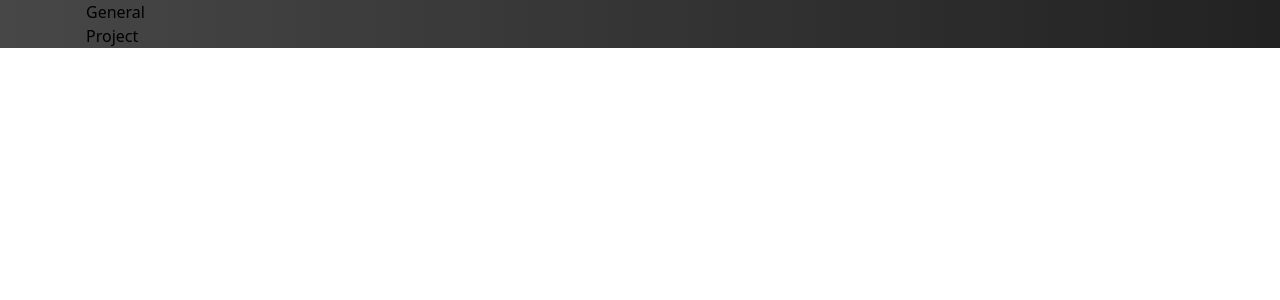
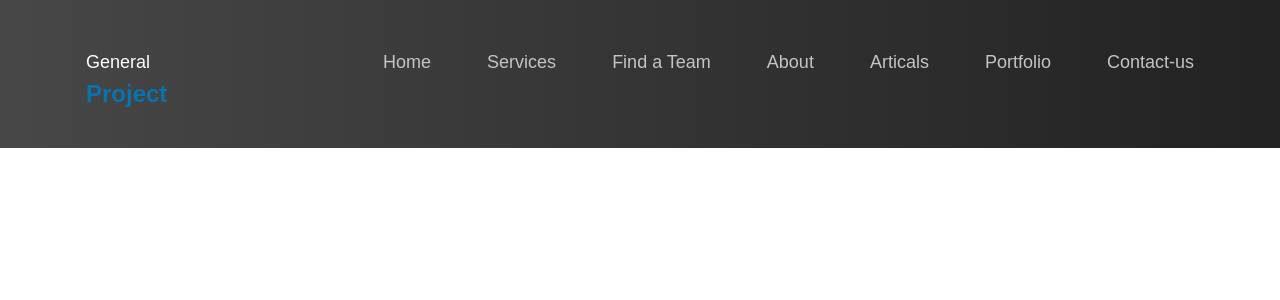
Before and after one commit to Deepakverma-556/architectural, a React (Create React App) app: page / in a window 1280 px wide. Shown: the top 300 px of the page. Built offline with nearby package versions, Linux system fonts and the light colour scheme.

Commit message:
navbar done

```diff
--- a/src/components/Header.jsx
+++ b/src/components/Header.jsx
@@ -1,20 +1,182 @@
-import React from 'react'
+import React from "react";
+import { useState, useEffect } from "react";
 
 const Header = () => {
+    const [open, setOpen] = useState(false);
+    useEffect(() => {
+      const handleOverflow = () => {
+        if (open && window.innerWidth < 1024) {
+          document.body.classList.add("overflow-hidden");
+        } else {
+          document.body.classList.remove("overflow-hidden");
+        }
+      };
+      handleOverflow();
+      window.addEventListener("resize", handleOverflow);
+      return () => {
+        window.removeEventListener("resize", handleOverflow);
+      };
+    }, [open]);
   return (
-      <section className='bg-gradient-to-r from-[#474747] to-[#222222]'>
+    <section className="bg-gradient-to-r from-[#474747] to-[#222222] font-poppins pt-12">
       <nav>
-              <div className='max-w-xxl mx-auto px-4'>
+        <div className="max-w-xxl mx-auto px-4 pb-9">
+          <div className="w-full flex justify-between items-start">
             <div>
-                      <a href="">General <br/> <span>Project</span></a>
+              <a href="" className="font-medium text-lg leading-7 text-white">
+                General <br />{" "}
+                <span className="font-bold text-2xl leading-9 text-blue">
+                  Project
+                </span>
+              </a>
             </div>
-                  <ul>
-                      <li></li>
+            <ul className="flex items-center gap-14 max-lg:hidden">
+              <li>
+                <a
+                  href="#"
+                  className="font-medium text-lg leading-7 relative group text-gray"
+                >
+                  Home
+                  <div className="bg-gray h-[1px] absolute bottom-0 left-1/2 right-1/2 group-hover:left-0 group-hover:right-0 origin-center transition-all duration-300"></div>
+                </a>
+              </li>
+              <li>
+                <a
+                  href="#"
+                  className="font-medium text-lg leading-7 relative group text-gray"
+                >
+                  Services
+                  <div className="bg-gray h-[1px] absolute bottom-0 left-1/2 right-1/2 group-hover:left-0 group-hover:right-0 origin-center transition-all duration-300"></div>
+                </a>
+              </li>
+              <li>
+                <a
+                  href="#"
+                  className="font-medium text-lg leading-7 relative group text-gray text-nowrap"
+                >
+                  Find a Team
+                  <div className="bg-gray h-[1px] absolute bottom-0 left-1/2 right-1/2 group-hover:left-0 group-hover:right-0 origin-center transition-all duration-300"></div>
+                </a>
+              </li>
+              <li>
+                <a
+                  href="#"
+                  className="font-medium text-lg leading-7 relative group text-gray"
+                >
+                  About
+                  <div className="bg-gray h-[1px] absolute bottom-0 left-1/2 right-1/2 group-hover:left-0 group-hover:right-0 origin-center transition-all duration-300"></div>
+                </a>
+              </li>
+              <li>
+                <a
+                  href="#"
+                  className="font-medium text-lg leading-7 relative group text-gray"
+                >
+                  Articals
+                  <div className="bg-gray h-[1px] absolute bottom-0 left-1/2 right-1/2 group-hover:left-0 group-hover:right-0 origin-center transition-all duration-300"></div>
+                </a>
+              </li>
+              <li>
+                <a
+                  href="#"
+                  className="font-medium text-lg leading-7 relative group text-gray"
+                >
+                  Portfolio
+                  <div className="bg-gray h-[1px] absolute bottom-0 left-1/2 right-1/2 group-hover:left-0 group-hover:right-0 origin-center transition-all duration-300"></div>
+                </a>
+              </li>
+              <li>
+                <a
+                  href="#"
+                  className="font-medium text-lg leading-7 relative group text-gray text-nowrap"
+                >
+                  Contact-us
+                  <div className="bg-gray h-[1px] absolute bottom-0 left-1/2 right-1/2 group-hover:left-0 group-hover:right-0 origin-center transition-all duration-300"></div>
+                </a>
+              </li>
             </ul>
+            <div
+              className="lg:hidden text-white z-20 text-4xl max-sm:text-3xl font-bold"
+              onClick={() => setOpen(!open)}
+            >
+              {open ? "✕" : "☰"}
+            </div>
+          </div>
+          <div
+            className={`w-full h-full bg-black transition-all duration-500 left-0 lg:-top-full z-10 fixed flex justify-center items-center ${
+              open ? "top-0 left-0" : "-top-full"
+            }`}
+          >
+            <ul className="flex flex-col justify-center items-center gap-14">
+              <li>
+                <a onClick={() => setOpen(open)}
+                  href="#"
+                  className="font-medium text-lg leading-7 relative group text-gray"
+                >
+                  Home
+                  <div className="bg-gray h-[1px] absolute bottom-0 left-1/2 right-1/2 group-hover:left-0 group-hover:right-0 origin-center transition-all duration-300"></div>
+                </a>
+              </li>
+              <li>
+                <a onClick={() => setOpen(false)}
+                  href="#"
+                  className="font-medium text-lg leading-7 relative group text-gray"
+                >
+                  Services
+                  <div className="bg-gray h-[1px] absolute bottom-0 left-1/2 right-1/2 group-hover:left-0 group-hover:right-0 origin-center transition-all duration-300"></div>
+                </a>
+              </li>
+              <li>
+                <a onClick={() => setOpen(false)}
+                  href="#"
+                  className="font-medium text-lg leading-7 relative group text-gray text-nowrap"
+                >
+                  Find a Team
+                  <div className="bg-gray h-[1px] absolute bottom-0 left-1/2 right-1/2 group-hover:left-0 group-hover:right-0 origin-center transition-all duration-300"></div>
+                </a>
+              </li>
+              <li>
+                <a onClick={() => setOpen(false)}
+                  href="#"
+                  className="font-medium text-lg leading-7 relative group text-gray"
+                >
+                  About
+                  <div className="bg-gray h-[1px] absolute bottom-0 left-1/2 right-1/2 group-hover:left-0 group-hover:right-0 origin-center transition-all duration-300"></div>
+                </a>
+              </li>
+              <li>
+                <a onClick={() => setOpen(false)}
+                  href="#"
+                  className="font-medium text-lg leading-7 relative group text-gray"
+                >
+                  Articals
+                  <div className="bg-gray h-[1px] absolute bottom-0 left-1/2 right-1/2 group-hover:left-0 group-hover:right-0 origin-center transition-all duration-300"></div>
+                </a>
+              </li>
+              <li>
+                <a onClick={() => setOpen(false)}
+                  href="#"
+                  className="font-medium text-lg leading-7 relative group text-gray"
+                >
+                  Portfolio
+                  <div className="bg-gray h-[1px] absolute bottom-0 left-1/2 right-1/2 group-hover:left-0 group-hover:right-0 origin-center transition-all duration-300"></div>
+                </a>
+              </li>
+              <li>
+                <a onClick={() => setOpen(open)}
+                  href="#"
+                  className="font-medium text-lg leading-7 relative group text-gray text-nowrap"
+                >
+                  Contact-us
+                  <div className="bg-gray h-[1px] absolute bottom-0 left-1/2 right-1/2 group-hover:left-0 group-hover:right-0 origin-center transition-all duration-300"></div>
+                </a>
+              </li>
+            </ul>
+          </div>
         </div>
       </nav>
     </section>
-  )
-}
+  );
+};
 
-export default Header
+export default Header;
```
Lines whose indentation alone changed are shown as unchanged.
